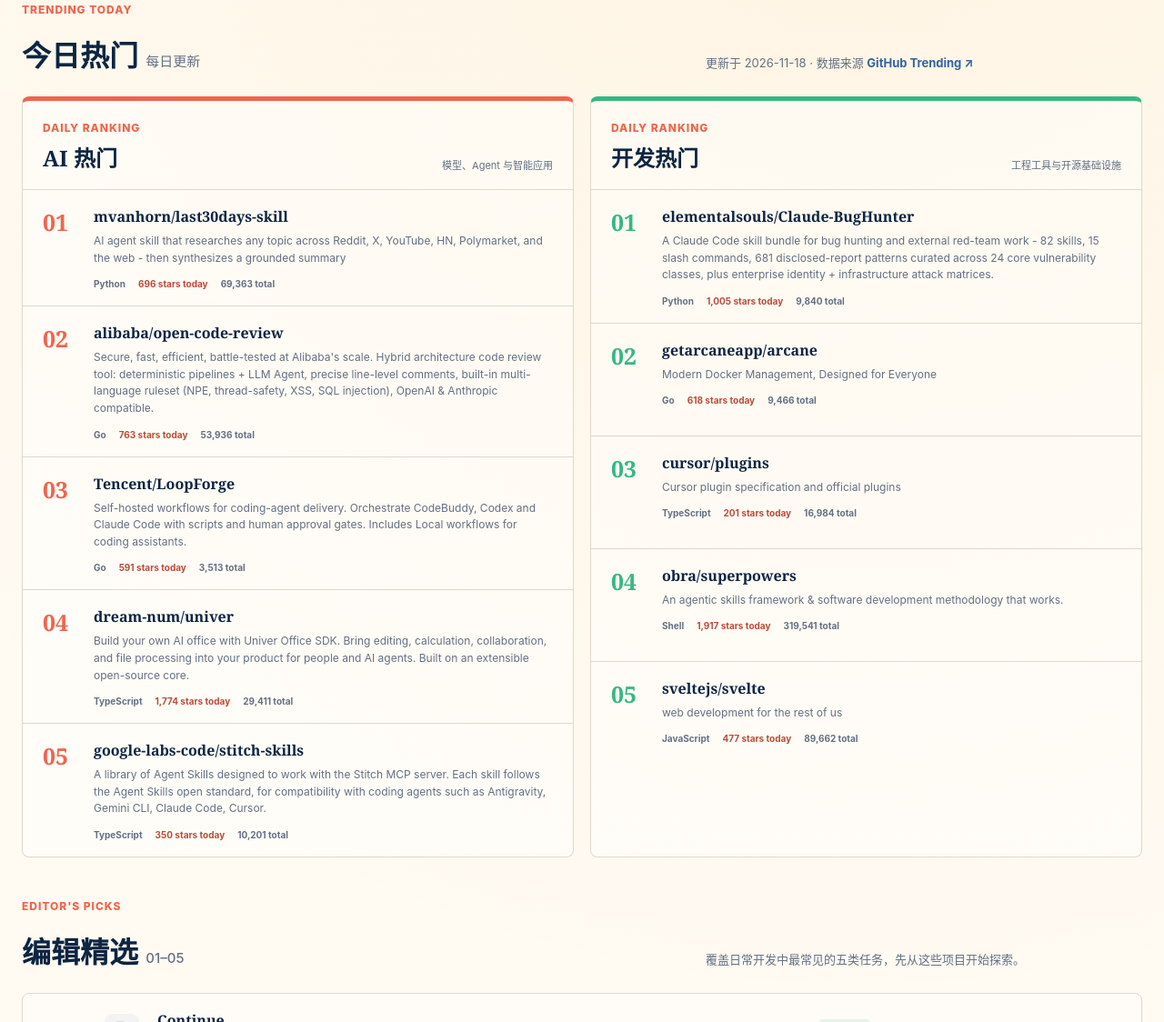
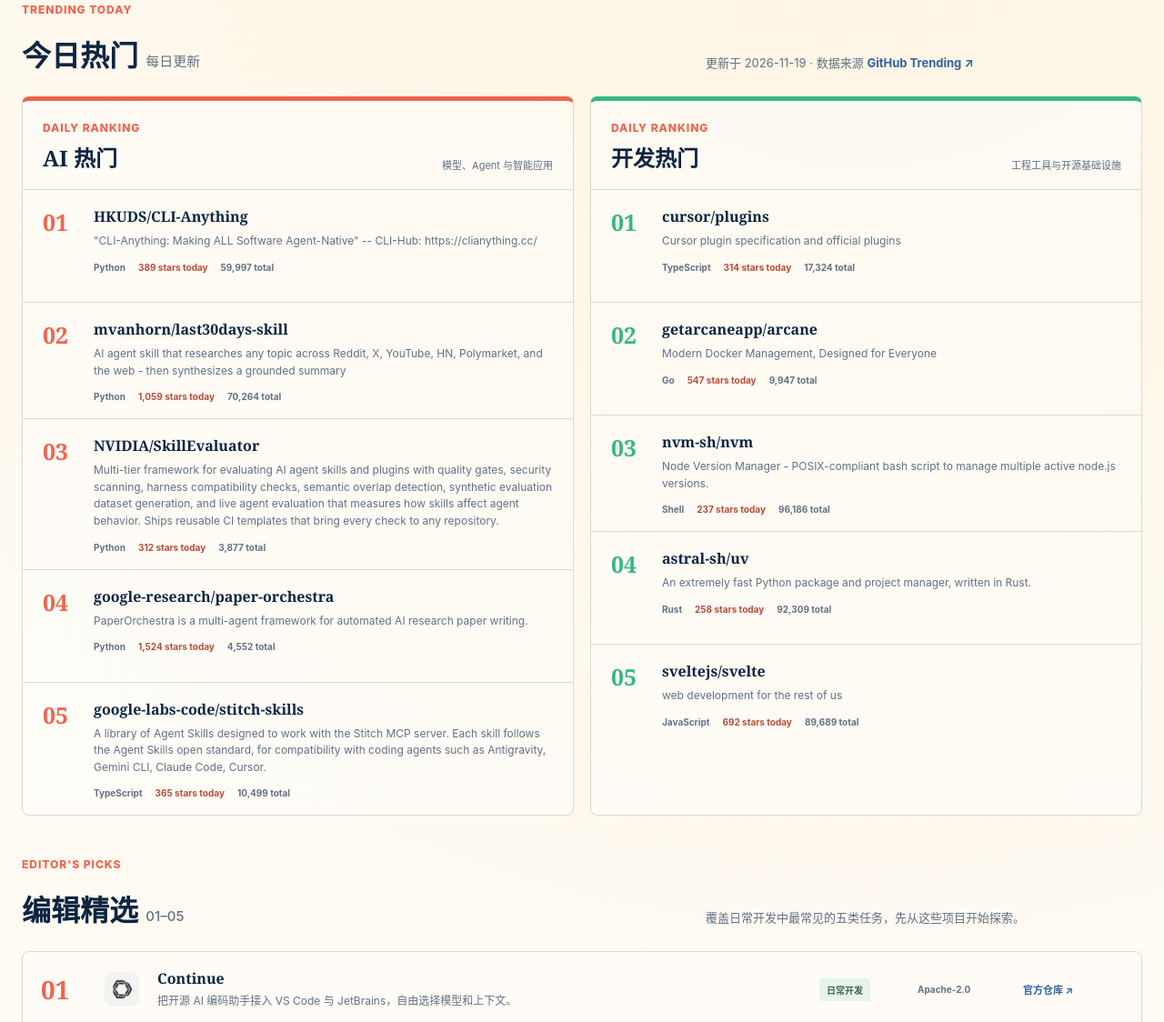
Before and after one commit to SomiW/AIShare, a plain HTML site: page index.html in a window 1280 px wide. Shown: the part 643-1767 px from the top of the page at 91% size. Drawn offline with Linux system fonts and the light colour scheme.

Commit message:
data: update daily GitHub Trending

```diff
--- a/index.html
+++ b/index.html
@@ -56,7 +56,7 @@
           <h2>今日热门 <span>每日更新</span></h2>
         </div>
         <p>
-          更新于 2026-11-18 · 数据来源
+          更新于 2026-11-19 · 数据来源
           <a href="https://github.com/trending">GitHub Trending ↗</a>
         </p>
       </div>
@@ -73,48 +73,48 @@
           <li class="trending-item">
             <span class="trending-rank">01</span>
             <div class="trending-copy">
-              <h3><a href="https://github.com/mvanhorn/last30days-skill">mvanhorn/last30days-skill</a></h3>
-              <p>AI agent skill that researches any topic across Reddit, X, YouTube, HN, Polymarket, and the web - then synthesizes a grounded summary</p>
+              <h3><a href="https://github.com/HKUDS/CLI-Anything">HKUDS/CLI-Anything</a></h3>
+              <p>&quot;CLI-Anything: Making ALL Software Agent-Native&quot; -- CLI-Hub: https://clianything.cc/</p>
               <div class="trending-meta">
                 <span>Python</span>
-                <span>696 stars today</span>
-                <span>69,363 total</span>
+                <span>389 stars today</span>
+                <span>59,997 total</span>
               </div>
             </div>
           </li>
           <li class="trending-item">
             <span class="trending-rank">02</span>
             <div class="trending-copy">
-              <h3><a href="https://github.com/alibaba/open-code-review">alibaba/open-code-review</a></h3>
-              <p>Secure, fast, efficient, battle-tested at Alibaba&#x27;s scale. Hybrid architecture code review tool: deterministic pipelines + LLM Agent, precise line-level comments, built-in multi-language ruleset (NPE, thread-safety, XSS, SQL injection), OpenAI &amp; Anthropic compatible.</p>
+              <h3><a href="https://github.com/mvanhorn/last30days-skill">mvanhorn/last30days-skill</a></h3>
+              <p>AI agent skill that researches any topic across Reddit, X, YouTube, HN, Polymarket, and the web - then synthesizes a grounded summary</p>
               <div class="trending-meta">
-                <span>Go</span>
-                <span>763 stars today</span>
-                <span>53,936 total</span>
+                <span>Python</span>
+                <span>1,059 stars today</span>
+                <span>70,264 total</span>
               </div>
             </div>
           </li>
           <li class="trending-item">
             <span class="trending-rank">03</span>
             <div class="trending-copy">
-              <h3><a href="https://github.com/Tencent/LoopForge">Tencent/LoopForge</a></h3>
-              <p>Self-hosted workflows for coding-agent delivery. Orchestrate CodeBuddy, Codex and Claude Code with scripts and human approval gates. Includes Local workflows for coding assistants.</p>
+              <h3><a href="https://github.com/NVIDIA/SkillEvaluator">NVIDIA/SkillEvaluator</a></h3>
+              <p>Multi-tier framework for evaluating AI agent skills and plugins with quality gates, security scanning, harness compatibility checks, semantic overlap detection, synthetic evaluation dataset generation, and live agent evaluation that measures how skills affect agent behavior. Ships reusable CI templates that bring every check to any repository.</p>
               <div class="trending-meta">
-                <span>Go</span>
-                <span>591 stars today</span>
-                <span>3,513 total</span>
+                <span>Python</span>
+                <span>312 stars today</span>
+                <span>3,877 total</span>
               </div>
             </div>
           </li>
           <li class="trending-item">
             <span class="trending-rank">04</span>
             <div class="trending-copy">
-              <h3><a href="https://github.com/dream-num/univer">dream-num/univer</a></h3>
-              <p>Build your own AI office with Univer Office SDK. Bring editing, calculation, collaboration, and file processing into your product for people and AI agents. Built on an extensible open-source core.</p>
+              <h3><a href="https://github.com/google-research/paper-orchestra">google-research/paper-orchestra</a></h3>
+              <p>PaperOrchestra is a multi-agent framework for automated AI research paper writing.</p>
               <div class="trending-meta">
-                <span>TypeScript</span>
-                <span>1,774 stars today</span>
-                <span>29,411 total</span>
+                <span>Python</span>
+                <span>1,524 stars today</span>
+                <span>4,552 total</span>
               </div>
             </div>
           </li>
@@ -125,8 +125,8 @@
               <p>A library of Agent Skills designed to work with the Stitch MCP server. Each skill follows the Agent Skills open standard, for compatibility with coding agents such as Antigravity, Gemini CLI, Claude Code, Cursor.</p>
               <div class="trending-meta">
                 <span>TypeScript</span>
-                <span>350 stars today</span>
-                <span>10,201 total</span>
+                <span>365 stars today</span>
+                <span>10,499 total</span>
               </div>
             </div>
           </li>
@@ -144,12 +144,12 @@
           <li class="trending-item">
             <span class="trending-rank">01</span>
             <div class="trending-copy">
-              <h3><a href="https://github.com/elementalsouls/Claude-BugHunter">elementalsouls/Claude-BugHunter</a></h3>
-              <p>A Claude Code skill bundle for bug hunting and external red-team work - 82 skills, 15 slash commands, 681 disclosed-report patterns curated across 24 core vulnerability classes, plus enterprise identity + infrastructure attack matrices.</p>
+              <h3><a href="https://github.com/cursor/plugins">cursor/plugins</a></h3>
+              <p>Cursor plugin specification and official plugins</p>
               <div class="trending-meta">
-                <span>Python</span>
-                <span>1,005 stars today</span>
-                <span>9,840 total</span>
+                <span>TypeScript</span>
+                <span>314 stars today</span>
+                <span>17,324 total</span>
               </div>
             </div>
           </li>
@@ -160,32 +160,32 @@
               <p>Modern Docker Management, Designed for Everyone</p>
               <div class="trending-meta">
                 <span>Go</span>
-                <span>618 stars today</span>
-                <span>9,466 total</span>
+                <span>547 stars today</span>
+                <span>9,947 total</span>
               </div>
             </div>
           </li>
           <li class="trending-item">
             <span class="trending-rank">03</span>
             <div class="trending-copy">
-              <h3><a href="https://github.com/cursor/plugins">cursor/plugins</a></h3>
-              <p>Cursor plugin specification and official plugins</p>
+              <h3><a href="https://github.com/nvm-sh/nvm">nvm-sh/nvm</a></h3>
+              <p>Node Version Manager - POSIX-compliant bash script to manage multiple active node.js versions.</p>
               <div class="trending-meta">
-                <span>TypeScript</span>
-                <span>201 stars today</span>
-                <span>16,984 total</span>
+                <span>Shell</span>
+                <span>237 stars today</span>
+                <span>96,186 total</span>
               </div>
             </div>
           </li>
           <li class="trending-item">
             <span class="trending-rank">04</span>
             <div class="trending-copy">
-              <h3><a href="https://github.com/obra/superpowers">obra/superpowers</a></h3>
-              <p>An agentic skills framework &amp; software development methodology that works.</p>
+              <h3><a href="https://github.com/astral-sh/uv">astral-sh/uv</a></h3>
+              <p>An extremely fast Python package and project manager, written in Rust.</p>
               <div class="trending-meta">
-                <span>Shell</span>
-                <span>1,917 stars today</span>
-                <span>319,541 total</span>
+                <span>Rust</span>
+                <span>258 stars today</span>
+                <span>92,309 total</span>
               </div>
             </div>
           </li>
@@ -196,8 +196,8 @@
               <p>web development for the rest of us</p>
               <div class="trending-meta">
                 <span>JavaScript</span>
-                <span>477 stars today</span>
-                <span>89,662 total</span>
+                <span>692 stars today</span>
+                <span>89,689 total</span>
               </div>
             </div>
           </li>
```
